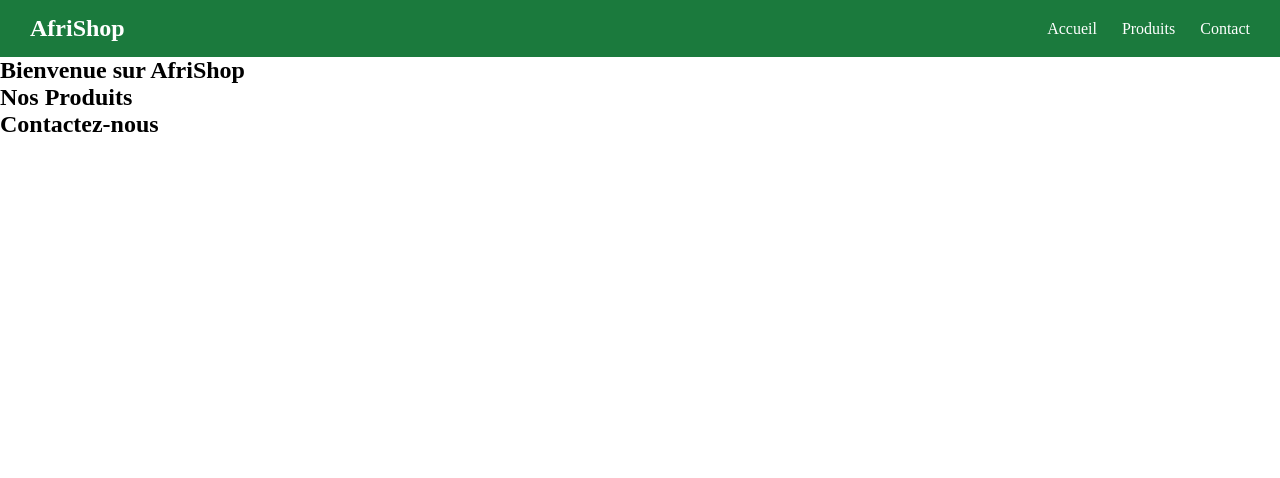
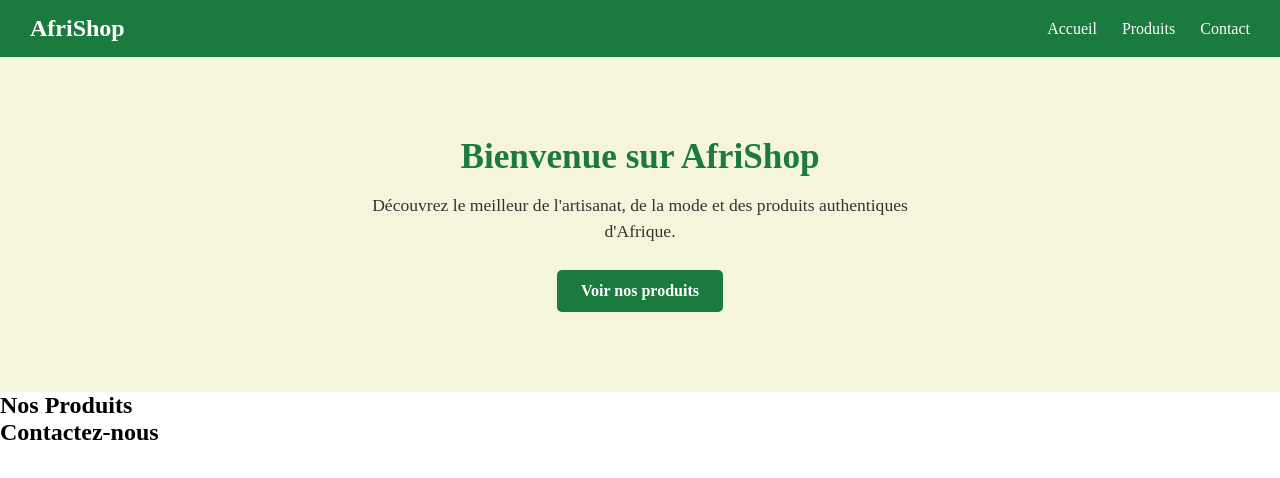
Before and after one commit to Richy-19/AfriShop, a plain HTML site: page index.html in a window 1280 px wide. Drawn offline with Linux system fonts and the light colour scheme.

Commit message:
feat: ajouter la section accueil

```diff
--- a/index.html
+++ b/index.html
@@ -24,6 +24,8 @@
   <main>
     <section id="accueil">
       <h1>Bienvenue sur AfriShop</h1>
+      <p>Découvrez le meilleur de l'artisanat, de la mode et des produits authentiques d'Afrique.</p>
+      <a href="#produits" class="btn-produits">Voir nos produits</a>
     </section>
 
     <section id="produits">
--- a/style.css
+++ b/style.css
@@ -37,3 +37,37 @@ header nav a {
 header nav a:hover {
   text-decoration: underline;
 }
+
+#accueil {
+  background-color: #f5f5dc; /* Fond beige */
+  text-align: center;
+  padding: 80px 20px;
+}
+
+#accueil h1 {
+  font-size: 2.2rem;
+  color: #1b7a3d;
+  margin-bottom: 15px;
+}
+
+#accueil p {
+  font-size: 1.1rem;
+  color: #333333;
+  max-width: 600px;
+  margin: 0 auto 25px auto;
+  line-height: 1.5;
+}
+
+#accueil .btn-produits {
+  display: inline-block;
+  background-color: #1b7a3d;
+  color: #ffffff;
+  padding: 12px 24px;
+  text-decoration: none;
+  border-radius: 5px;
+  font-weight: bold;
+}
+
+#accueil .btn-produits:hover {
+  background-color: #145c2e;
+}
```
